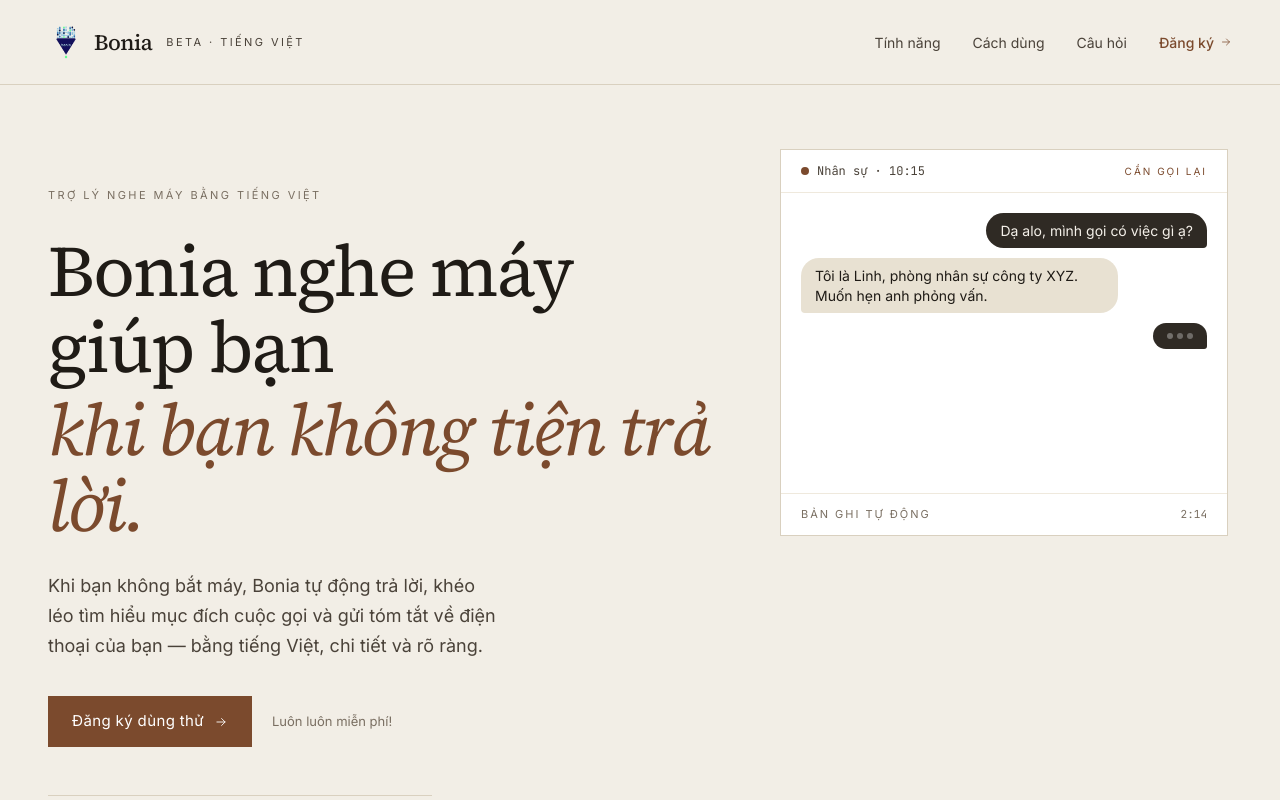
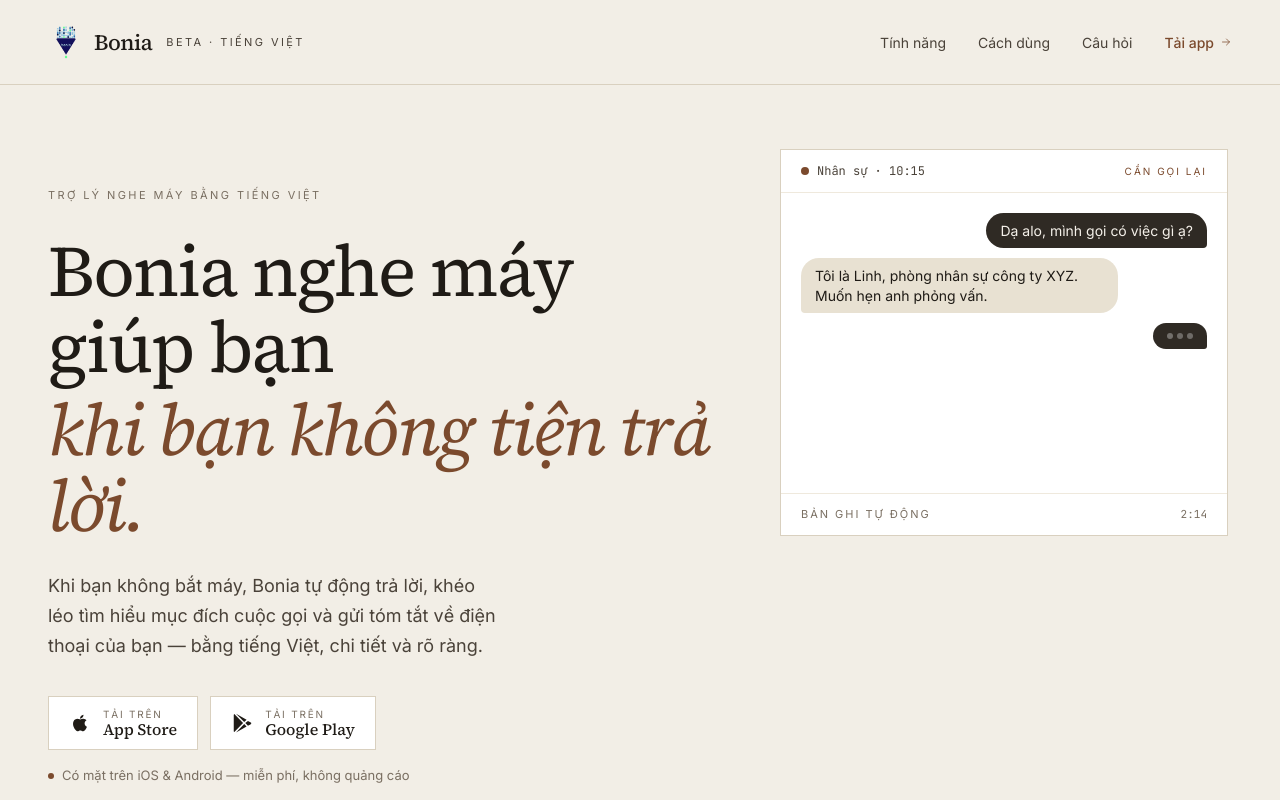
Before and after one commit to CharlieDanern/bonia-landing, a React (Vite) app: page / in a window 1280 px wide. Shown: the top 800 px of the page. Built offline with nearby package versions, Linux system fonts and the light colour scheme.

Commit message:
add iOS and Android Download Link

```diff
--- a/src/App.jsx
+++ b/src/App.jsx
@@ -1,15 +1,16 @@
 import React, { useState, useEffect } from "react";
 
 // ─────────────────────────────────────────────────────────────────────────────
+// Real store URLs (live as of 2026-05-06: iOS Build 22, Play Console v3).
+const APP_STORE_URL = "https://apps.apple.com/vn/app/bonia/id6761518423";
+const PLAY_STORE_URL =
+  "https://play.google.com/store/apps/details?id=net.bonia.app&pcampaignid=web_share";
+
 // Design tokens (clay accent, softened navy CTA)
 // ─────────────────────────────────────────────────────────────────────────────
 const ACC = "#7B4A2D"; // clay (primary)
 const ACC2_WARM = "#9C6D4E"; // muted amber (CTA accent)
 const BG = "#F2EEE6";
-
-// Production endpoint for the signup form (preserved from previous version)
-const GOOGLE_SCRIPT_URL =
-  "https://script.google.com/macros/s/AKfycbxOsS2N_LZnJ335QtATbdOckCfTuk-a0-iKDqEXAK8YEkbMN1W8AUn_yocfj3CGjXyX/exec";
 
 // ─────────────────────────────────────────────────────────────────────────────
 // Inline icons (1.5px stroke, currentColor)
@@ -60,8 +61,7 @@
     title: "Bonia nghe máy giúp bạn,",
     titleAccent: "khi bạn không tiện trả lời.",
     sub: "Khi bạn không bắt máy, Bonia tự động trả lời, khéo léo tìm hiểu mục đích cuộc gọi và gửi tóm tắt về điện thoại của bạn — bằng tiếng Việt, chi tiết và rõ ràng.",
-    cta: "Đăng ký dùng thử",
-    ctaSub: "Luôn luôn miễn phí!",
+    storesNote: "Có mặt trên iOS & Android — miễn phí, không quảng cáo",
   },
   problem: {
     eyebrow: "Vấn đề",
@@ -228,19 +228,19 @@
         a: "Trong giai đoạn này, Bonia chỉ hỗ trợ tiếng Việt. Tiếng Anh sẽ được thêm vào trong tương lai.",
       },
       {
-        q: "Làm sao đăng ký dùng thử?",
-        a: "Bạn nhập số điện thoại ở cuối trang. Đội ngũ Bonia sẽ liên hệ để hướng dẫn cài đặt.",
+        q: "Làm sao bắt đầu sử dụng?",
+        a: "Bạn tải Bonia trên App Store hoặc Google Play, mở app và làm theo hướng dẫn. Việc kích hoạt chuyển hướng cuộc gọi mất khoảng 2 phút.",
       },
     ],
   },
   cta: {
-    eyebrow: "Bắt đầu",
-    title: "Đăng ký dùng thử Bonia.",
-    sub: "Để lại số điện thoại — đội ngũ Bonia sẽ liên hệ để gửi tin nhắn hướng dẫn cài đặt và sử dụng.",
-    label: "Số điện thoại của bạn",
-    placeholder: "091 234 5678",
-    button: "Đăng ký",
-    note: "Chỉ gửi tin nhắn hướng dẫn cài đặt và sử dụng",
+    eyebrow: "Tải ứng dụng",
+    titleLead: "Đã có mặt trên",
+    titleAccent: "iOS & Android.",
+    sub: "Tải Bonia, kích hoạt chuyển hướng cuộc gọi trong hai phút — và không bao giờ phải nghe spam nữa.",
+    stat1: { value: "2 phút", label: "Thời gian cài" },
+    stat2: { value: "0đ", label: "Miễn phí trọn đời" },
+    stat3: { value: "SIM Việt Nam", label: "Mọi nhà mạng" },
   },
   footer: {
     company: "Công ty TNHH Duy Nhiên Investment",
@@ -599,7 +599,7 @@
           className="text-[14px] font-medium flex items-center gap-1.5"
           style={{ color: accent }}
         >
-          Đăng ký <IconArrow size={12} />
+          Tải app <IconArrow size={12} />
         </a>
       </div>
       <a
@@ -607,7 +607,7 @@
         className="md:hidden text-[14px] font-medium flex items-center gap-1.5"
         style={{ color: accent }}
       >
-        Đăng ký <IconArrow size={12} />
+        Tải app <IconArrow size={12} />
       </a>
     </nav>
   );
@@ -657,81 +657,58 @@
   );
 }
 
-function SignupForm({ accent = ACC2_WARM, dark = false, onResult }) {
-  const [phone, setPhone] = useState("");
-  const [submitting, setSubmitting] = useState(false);
-  const [sent, setSent] = useState(false);
-
-  const isValidPhone = (value) => {
-    const digits = value.replace(/\D/g, "");
+// Store badges — editorial style matching the cream/serif aesthetic instead of
+// using Apple/Google's plastic stock badges. Two visual variants:
+//   "light" — cream paper, dark ink (use over BG sections, e.g. hero)
+//   "dark"  — translucent surface, light ink (use over the navy CTA gradient)
+function StoreBadges({ variant = "light", size = "md" }) {
+  const isDark = variant === "dark";
+  const surface = isDark
+    ? "bg-white/[0.06] border border-white/15 hover:bg-white/[0.10]"
+    : "bg-white border border-[#D9D0BF] hover:border-[#1F1B16]/40";
+  const ink = isDark ? "text-white" : "text-[#1F1B16]";
+  const sub = isDark ? "text-white/55" : "text-[#7A6F62]";
+  const pad = size === "sm" ? "px-4 py-2.5" : "px-5 py-3";
   return (
-      (digits.length === 10 && digits.startsWith("0")) ||
-      (digits.length === 11 && digits.startsWith("84")) ||
-      (digits.length === 12 && digits.startsWith("84"))
-    );
-  };
-
-  const onSubmit = async (e) => {
-    e.preventDefault();
-    if (!isValidPhone(phone)) {
-      onResult?.("Số điện thoại không hợp lệ. Vui lòng kiểm tra lại.", "error");
-      return;
-    }
-    setSubmitting(true);
-    try {
-      const formData = new URLSearchParams();
-      formData.append("phone", phone);
-      await fetch(GOOGLE_SCRIPT_URL, {
-        method: "POST",
-        mode: "no-cors",
-        body: formData,
-      });
-      setSent(true);
-      setPhone("");
-      onResult?.("Cảm ơn bạn đã đăng ký! Chúng tôi sẽ liên hệ sớm.", "success");
-    } catch {
-      onResult?.("Có lỗi xảy ra. Vui lòng thử lại.", "error");
-    } finally {
-      setSubmitting(false);
-    }
-  };
-
-  const labelClass = dark ? "text-white/60" : "text-[#7A6F62]";
-  const containerBorder = dark ? "border-white/15" : "border-[#D9D0BF]";
-  const containerBg = dark ? "bg-white/5" : "bg-white";
-  const inputClass = dark
-    ? "text-white placeholder-white/40"
-    : "text-[#1F1B16] placeholder-[#A89A86]";
-  const noteClass = dark ? "text-white/50" : "text-[#7A6F62]";
-
-  return (
-    <form onSubmit={onSubmit} className="w-full max-w-md">
-      <label
-        className={`block text-[12px] uppercase tracking-[0.18em] mb-3 ${labelClass}`}
+    <div className="flex flex-wrap items-center gap-3">
+      <a
+        href={APP_STORE_URL}
+        target="_blank"
+        rel="noopener"
+        aria-label="Tải Bonia trên App Store"
+        className={`group flex items-center gap-3 ${pad} ${surface} transition-colors`}
       >
-        {COPY.cta.label}
-      </label>
-      <div className={`flex border ${containerBorder} ${containerBg}`}>
-        <input
-          type="tel"
-          value={phone}
-          onChange={(e) => setPhone(e.target.value)}
-          placeholder={COPY.cta.placeholder}
-          required
-          className={`flex-1 px-4 py-3.5 text-[16px] outline-none border-0 bg-transparent ${inputClass}`}
+        <svg width="22" height="22" viewBox="0 0 24 24" fill="currentColor" className={ink}>
+          <path d="M17.05 20.28c-.98.95-2.05.8-3.08.35-1.09-.46-2.09-.48-3.24 0-1.44.62-2.2.44-3.06-.35C2.79 15.25 3.51 7.59 9.05 7.31c1.35.07 2.29.74 3.08.8 1.18-.24 2.31-.93 3.57-.84 1.51.12 2.65.72 3.4 1.8-3.12 1.87-2.38 5.98.48 7.13-.57 1.5-1.31 2.99-2.54 4.09zM12.03 7.25c-.15-2.23 1.66-4.07 3.74-4.25.29 2.58-2.34 4.5-3.74 4.25z" />
+        </svg>
+        <div className="flex flex-col items-start leading-none">
+          <span className={`text-[10px] uppercase tracking-[0.18em] ${sub}`}>Tải trên</span>
+          <span className={`text-[16px] ff-serif mt-0.5 ${ink}`} style={{ fontWeight: 500 }}>
+            App Store
+          </span>
+        </div>
+      </a>
+      <a
+        href={PLAY_STORE_URL}
+        target="_blank"
+        rel="noopener"
+        aria-label="Tải Bonia trên Google Play"
+        className={`group flex items-center gap-3 ${pad} ${surface} transition-colors`}
+      >
+        <svg width="22" height="22" viewBox="0 0 24 24" className={ink}>
+          <path
+            d="M3.6 2.3c-.4.3-.6.7-.6 1.3v17c0 .5.2 1 .6 1.3l9.6-9.9-9.6-9.7zM14.4 13.2l2.6 2.7-11.5 6.5 8.9-9.2zM14.4 11l-8.9-9.2 11.5 6.6-2.6 2.6zM18.5 9.7l3.1 1.8c.7.4.7 1.4 0 1.8l-3.1 1.8-2.9-3 2.9-2.4z"
+            fill="currentColor"
           />
-        <button
-          type="submit"
-          disabled={submitting}
-          className="px-5 py-3.5 text-[14px] font-medium tracking-wide flex items-center gap-2 transition-colors disabled:opacity-60"
-          style={{ background: accent, color: "#fff" }}
-        >
-          {submitting ? "Đang gửi…" : sent ? "Đã gửi ✓" : COPY.cta.button}
-          {!submitting && !sent && <IconArrow size={14} />}
-        </button>
+        </svg>
+        <div className="flex flex-col items-start leading-none">
+          <span className={`text-[10px] uppercase tracking-[0.18em] ${sub}`}>Tải trên</span>
+          <span className={`text-[16px] ff-serif mt-0.5 ${ink}`} style={{ fontWeight: 500 }}>
+            Google Play
+          </span>
         </div>
-      <p className={`mt-3 text-[12px] ${noteClass}`}>{COPY.cta.note}</p>
-    </form>
+      </a>
+    </div>
   );
 }
 
@@ -904,12 +881,18 @@
               className="text-[40px] sm:text-[52px] lg:text-[64px] xl:text-[72px] leading-[1.05] tracking-tight ff-serif"
               style={{ color: "#1F1B16", fontWeight: 400 }}
             >
-              <span className="block">{COPY.hero.title.replace(/,$/, "")}</span>
+              <span className="block">
+                Bonia nghe máy
+                <br className="sm:hidden" />{" "}
+                giúp bạn
+              </span>
               <span
                 className="block mt-2"
                 style={{ color: ACC, fontStyle: "italic", fontWeight: 380 }}
               >
-                {COPY.hero.titleAccent}
+                khi bạn không tiện
+                <br className="sm:hidden" />{" "}
+                trả lời.
               </span>
             </h1>
             <p
@@ -918,17 +901,18 @@
             >
               {COPY.hero.sub}
             </p>
-            <div className="mt-9 flex flex-wrap items-center gap-5">
-              <a
-                href="#cta"
-                className="inline-flex items-center gap-2.5 px-6 py-3.5 text-[15px] tracking-wide"
-                style={{ background: ACC, color: "#fff" }}
+            <div className="mt-9">
+              <StoreBadges variant="light" />
+              <div
+                className="mt-4 flex items-center gap-2 text-[13px]"
+                style={{ color: "#7A6F62" }}
               >
-                {COPY.hero.cta} <IconArrow size={14} />
-              </a>
-              <span className="text-[13px]" style={{ color: "#7A6F62" }}>
-                {COPY.hero.ctaSub}
-              </span>
+                <span
+                  className="w-1.5 h-1.5 rounded-full"
+                  style={{ background: ACC }}
+                />
+                <span>{COPY.hero.storesNote}</span>
+              </div>
             </div>
             <div
               className="mt-12 pt-5 border-t flex items-center justify-between max-w-sm"
@@ -1354,7 +1338,7 @@
   );
 }
 
-function FinalCTA({ onResult }) {
+function FinalCTA() {
   return (
     <section
       id="cta"
@@ -1368,41 +1352,39 @@
           backgroundSize: "64px 64px",
         }}
       />
-      <div className="relative grid grid-cols-1 lg:grid-cols-2 gap-12 items-center max-w-6xl mx-auto">
-        <div>
+      <div className="relative max-w-5xl mx-auto text-center">
         <span className="text-[11px] uppercase tracking-[0.22em] text-white/55">
           № 07 — {COPY.cta.eyebrow}
         </span>
         <h2
-            className="mt-4 text-[36px] sm:text-[48px] lg:text-[60px] leading-[1.04] tracking-tight text-white ff-serif"
+          className="mt-5 text-[40px] sm:text-[52px] lg:text-[72px] leading-[1.04] tracking-tight text-white ff-serif"
           style={{ fontWeight: 400 }}
         >
-            {COPY.cta.title}
+          {COPY.cta.titleLead}
+          <br className="sm:hidden" />{" "}
+          <span
+            style={{ color: ACC2_WARM, fontStyle: "italic", fontWeight: 380 }}
+          >
+            {COPY.cta.titleAccent}
+          </span>
         </h2>
-          <p className="mt-5 text-[16px] sm:text-[17px] leading-relaxed max-w-md text-white/75">
+        <p className="mt-7 text-[16px] sm:text-[18px] leading-[1.6] max-w-xl mx-auto text-white/75">
           {COPY.cta.sub}
         </p>
-          <div className="mt-10 grid grid-cols-2 gap-6 max-w-md">
-            <div className="border-t pt-3 border-white/15">
-              <div className="text-[22px] sm:text-[24px] font-medium text-white ff-serif">
-                2 phút
+        <div className="mt-12 flex justify-center">
+          <StoreBadges variant="dark" />
         </div>
-              <div className="text-[12px] uppercase tracking-wider text-white/55 mt-1">
-                Thời gian cài
+        <div className="mt-16 grid grid-cols-3 gap-6 max-w-2xl mx-auto">
+          {[COPY.cta.stat1, COPY.cta.stat2, COPY.cta.stat3].map((s, idx) => (
+            <div key={idx} className="border-t pt-4 border-white/15">
+              <div className="text-[20px] sm:text-[22px] font-medium text-white ff-serif">
+                {s.value}
+              </div>
+              <div className="text-[11px] uppercase tracking-wider text-white/55 mt-1.5">
+                {s.label}
               </div>
             </div>
-            <div className="border-t pt-3 border-white/15">
-              <div className="text-[22px] sm:text-[24px] font-medium text-white ff-serif">
-                0đ
-              </div>
-              <div className="text-[12px] uppercase tracking-wider text-white/55 mt-1">
-                Miễn phí trọn đời
-              </div>
-            </div>
-          </div>
-        </div>
-        <div className="lg:pl-8">
-          <SignupForm accent={ACC2_WARM} dark onResult={onResult} />
+          ))}
         </div>
       </div>
     </section>
@@ -1413,49 +1395,15 @@
 // App
 // ─────────────────────────────────────────────────────────────────────────────
 function App() {
-  const [toast, setToast] = useState(null); // { msg, type } | null
-
-  const showToast = (msg, type = "success") => {
-    setToast({ msg, type });
-    setTimeout(() => setToast(null), 4000);
-  };
-
   return (
     <div className="font-sans" style={{ background: BG, color: "#1F1B16" }}>
-      {toast && (
-        <div className="fixed top-4 right-4 z-50 animate-fade-in-up">
-          <div
-            className={`${
-              toast.type === "success"
-                ? "bg-white text-[#1F1B16] border-l-4"
-                : "bg-white text-[#7B2D2D] border-l-4 border-red-500"
-            } shadow-lg px-4 py-3 rounded-r max-w-sm border`}
-            style={{
-              borderColor: toast.type === "success" ? ACC : "#D9D0BF",
-              borderLeftColor: toast.type === "success" ? ACC : "#B91C1C",
-            }}
-          >
-            <div className="flex items-start gap-3">
-              <p className="text-sm font-medium flex-1">{toast.msg}</p>
-              <button
-                onClick={() => setToast(null)}
-                className="text-[#7A6F62] hover:text-[#1F1B16] mt-0.5"
-                aria-label="Close"
-              >
-                <IconX size={14} />
-              </button>
-            </div>
-          </div>
-        </div>
-      )}
-
       <Hero />
       <Problem />
       <Solution />
       <HowItWorks />
       <Examples />
       <FAQSection />
-      <FinalCTA onResult={showToast} />
+      <FinalCTA />
       <div style={{ background: BG }}>
         <PageFooter accent={ACC} />
       </div>
```
Lines whose indentation alone changed are shown as unchanged.
